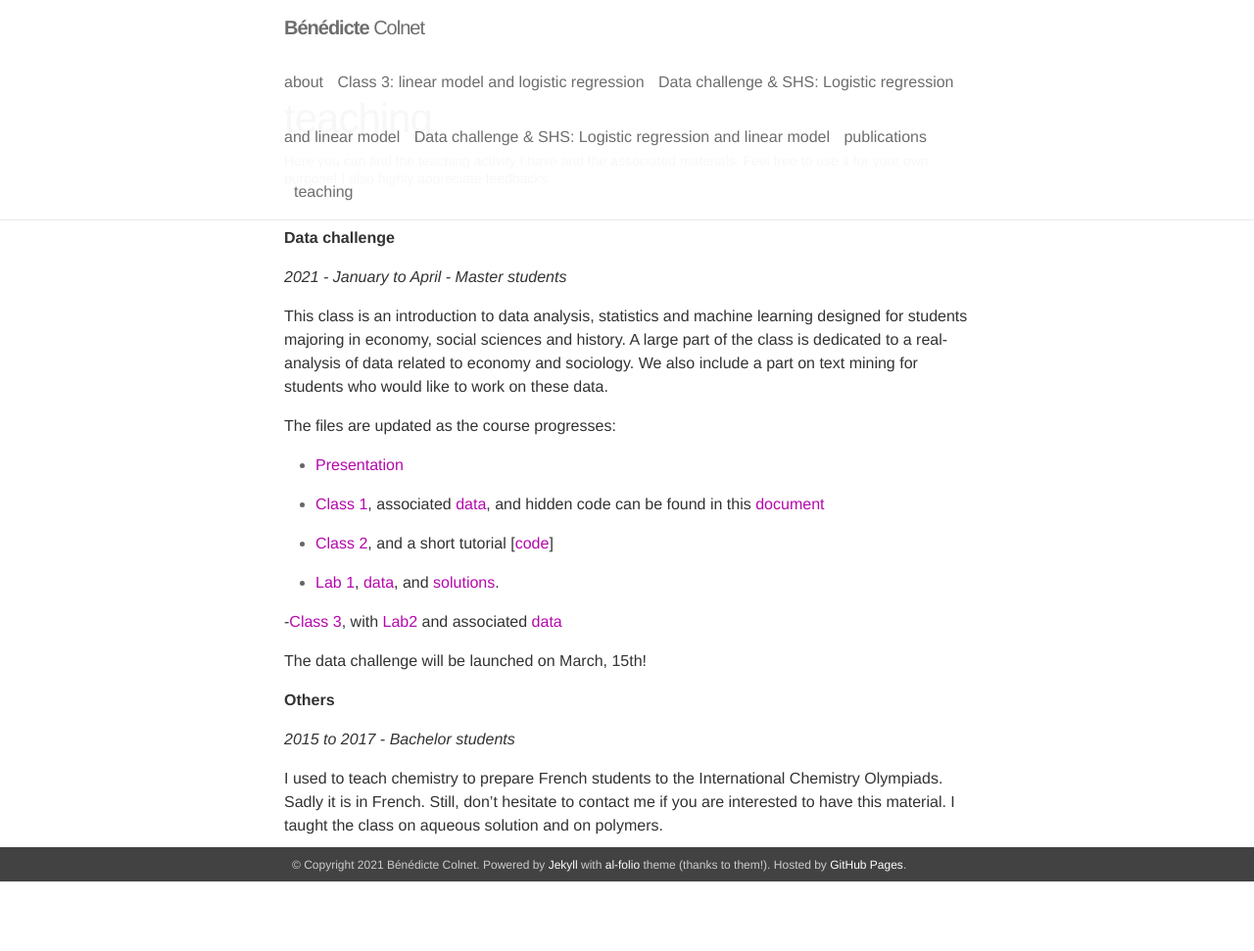
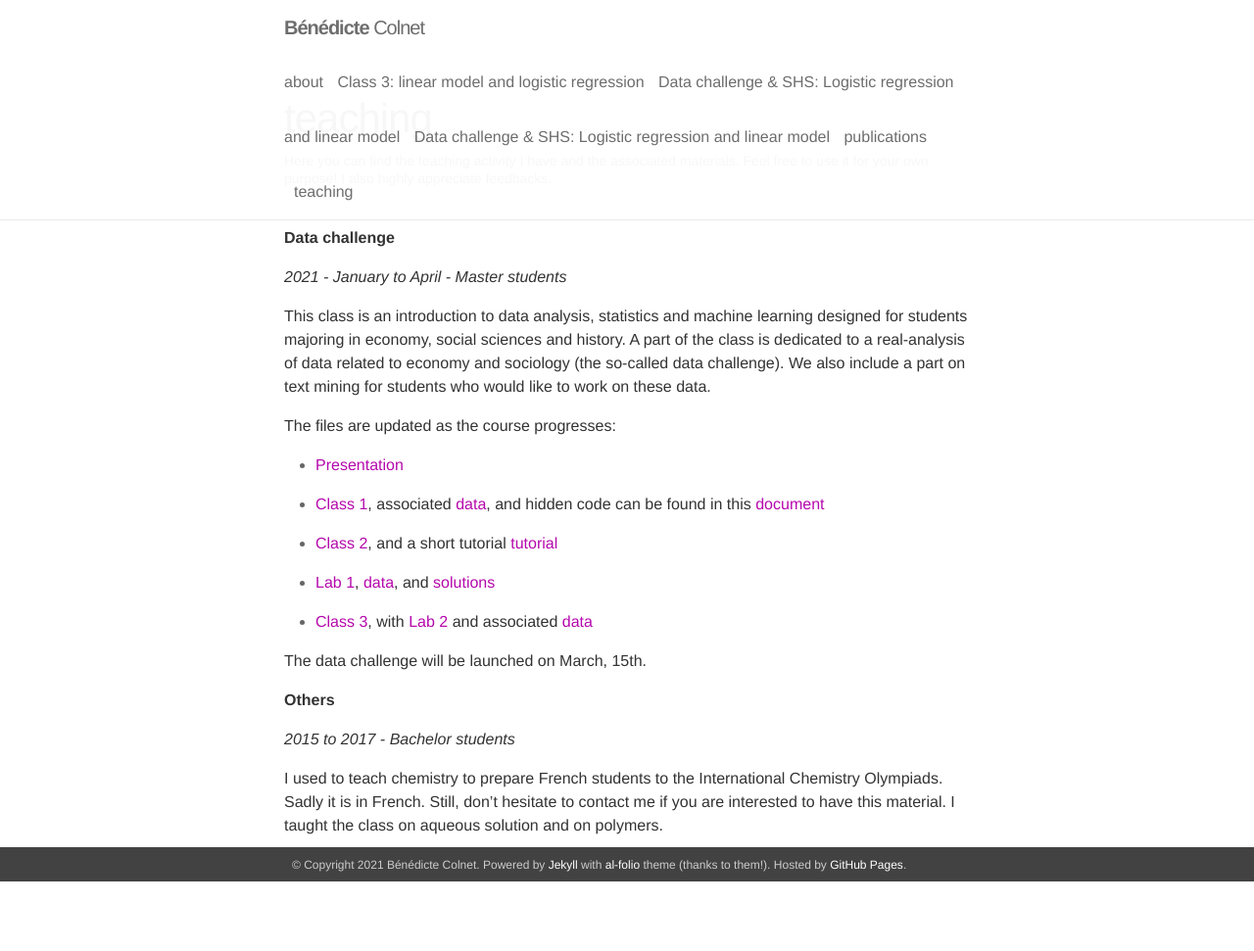
Before and after one commit to BenedicteColnet/BenedicteColnet.github.io, a Jekyll site: the page built from _pages/teaching.md, in a window 1280 px wide. Shown: the whole page at 98% size. Built offline with Jekyll 4.4.1, drawn with Linux system fonts in a browser that asks for light colours; nearby versions of some CDN libraries; comment, search, counter and statistics services are not loaded.

Commit message:
Minor changes

```diff
--- a/_pages/teaching.md
+++ b/_pages/teaching.md
@@ -10,7 +10,7 @@ description: Here you can find the teaching activity I have and the associated m
 
 *2021 - January to April - Master students*
 
-This class is an introduction to data analysis, statistics and machine learning designed for students majoring in economy, social sciences and history. A large part of the class is dedicated to a real-analysis of data related to economy and sociology. We also include a part on text mining for students who would like to work on these data.
+This class is an introduction to data analysis, statistics and machine learning designed for students majoring in economy, social sciences and history. A part of the class is dedicated to a real-analysis of data related to economy and sociology (the so-called data challenge). We also include a part on text mining for students who would like to work on these data.
 
 The files are updated as the course progresses:
 
@@ -18,14 +18,14 @@ The files are updated as the course progresses:
 
 - [Class 1]({{ site.url }}/files/class1/Cours1.html), associated [data]({{ site.url }}/files/class1/ozoneNA.csv),  and hidden code can be found in this [document]({{ site.url }}/files/class1/Cours_1_code.html)
 
-- [Class 2]({{ site.url }}/files/class2/PCA_EHESS.pdf), and a short tutorial [[code]({{ site.url }}/files/class2/08-PCA.html)]
+- [Class 2]({{ site.url }}/files/class2/PCA_EHESS.pdf), and a short tutorial [tutorial]({{ site.url }}/files/class2/08-PCA.html)
 
-- [Lab 1]({{ site.url }}/files/lab1/Principal_Component_Analysis_questions.pdf), [data]({{ site.url }}/files/lab1/decathlon.csv), and [solutions]({{ site.url }}/files/lab1/Principal_Component_Analysis.pdf).
+- [Lab 1]({{ site.url }}/files/lab1/Principal_Component_Analysis_questions.pdf), [data]({{ site.url }}/files/lab1/decathlon.csv), and [solutions]({{ site.url }}/files/lab1/Principal_Component_Analysis.pdf)
 
--[Class 3]({{ site.url }}/files/class3/cours/Cours3.html), with [Lab2]({{ site.url }}/files/class3/lab/Lab3_regression_questions.pdf) and associated [data]({{ site.url }}/files/class3/lab/bea-2006.csv)
+- [Class 3]({{ site.url }}/files/class3/cours/Cours3.html), with [Lab 2]({{ site.url }}/files/class3/lab/Lab3_regression_questions.pdf) and associated [data]({{ site.url }}/files/class3/lab/bea-2006.csv)
 
 
-The data challenge will be launched on March, 15th!
+The data challenge will be launched on March, 15th.
 
 
 **Others**
```
